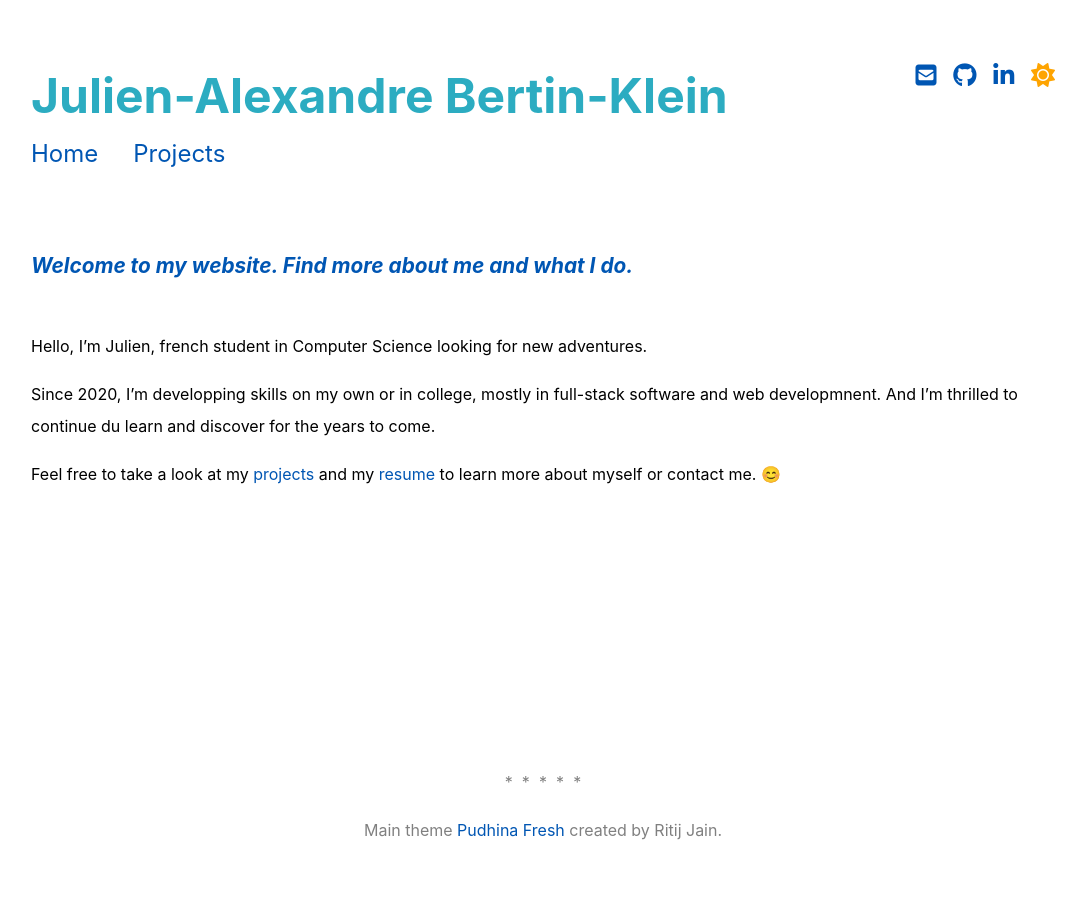
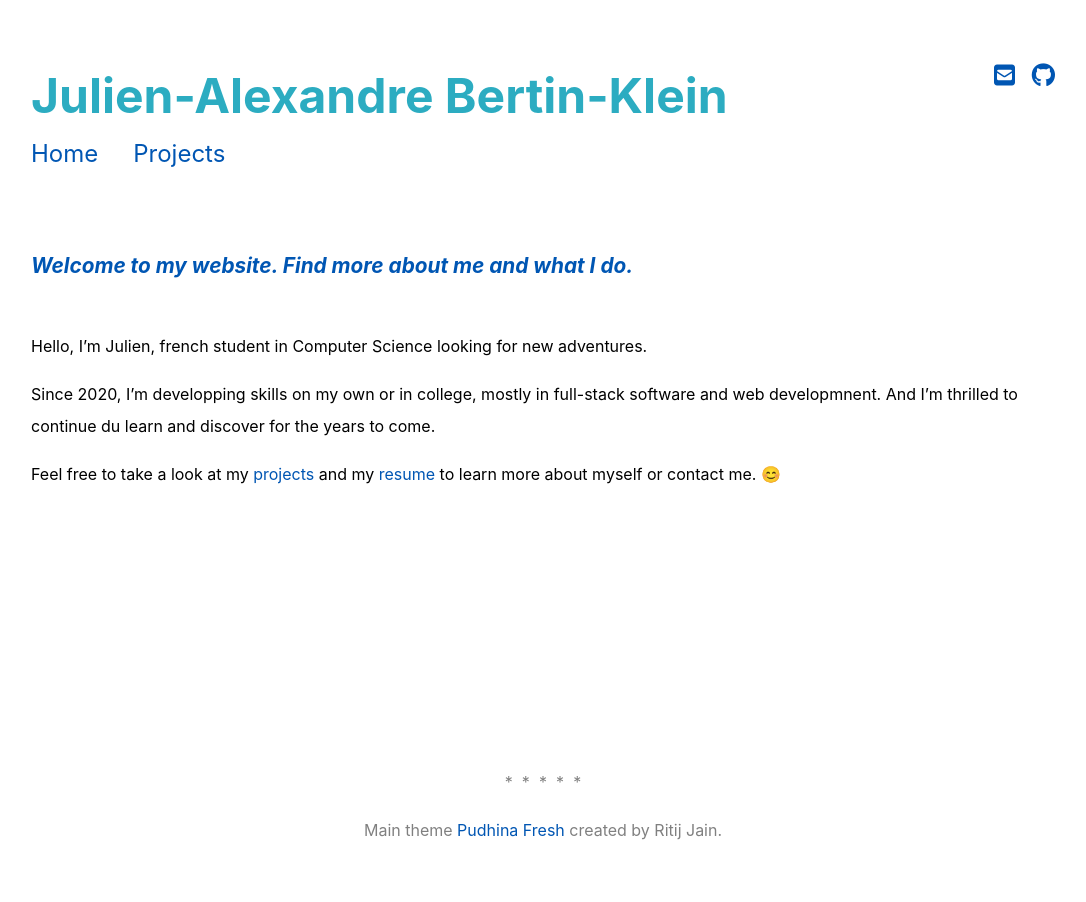
Before and after one commit to Zen-Lex/zen-lex.github.io, a Jekyll site: the page built from index.md, in a window 1280 px wide. Shown: the whole page, without its empty margins (97-1183 px from the left). Built offline with Jekyll 4.4.1, drawn with Linux system fonts in a browser that asks for light colours; nearby versions of some CDN libraries; a style sheet for code colours, icons or effects is not loaded.

Commit message:
Remove linkedin link and dark mode

```diff
--- a/_config.yml
+++ b/_config.yml
@@ -8,7 +8,7 @@ url: "https://zen-lex.github.io" # Site base URL
 author:
   name: Julien-Alexandre Bertin-Klein
   github: Zen-Lex # GitHub username, used for GitHub icon on the top right
-  linkedin: jabk # Your LinkedIn profile url name, used for LinkedIn icon on the top right
+# linkedin: jabk # Your LinkedIn profile url name, used for LinkedIn icon on the top right
   email: jbertinke@gmail.com # Used for email icon on the top right
   homepage: https://zen-lex.github.io # This links to your name in post meta
 
@@ -51,5 +51,5 @@ compress_html:
   startings: [html, head, body]
 
 rss: false # RSS feed icon on or off
-dark_mode: true # Dark mode icon
+dark_mode: false # Dark mode icon
 project_card_style: flat # Choose from masonry, modal, and flat
```
